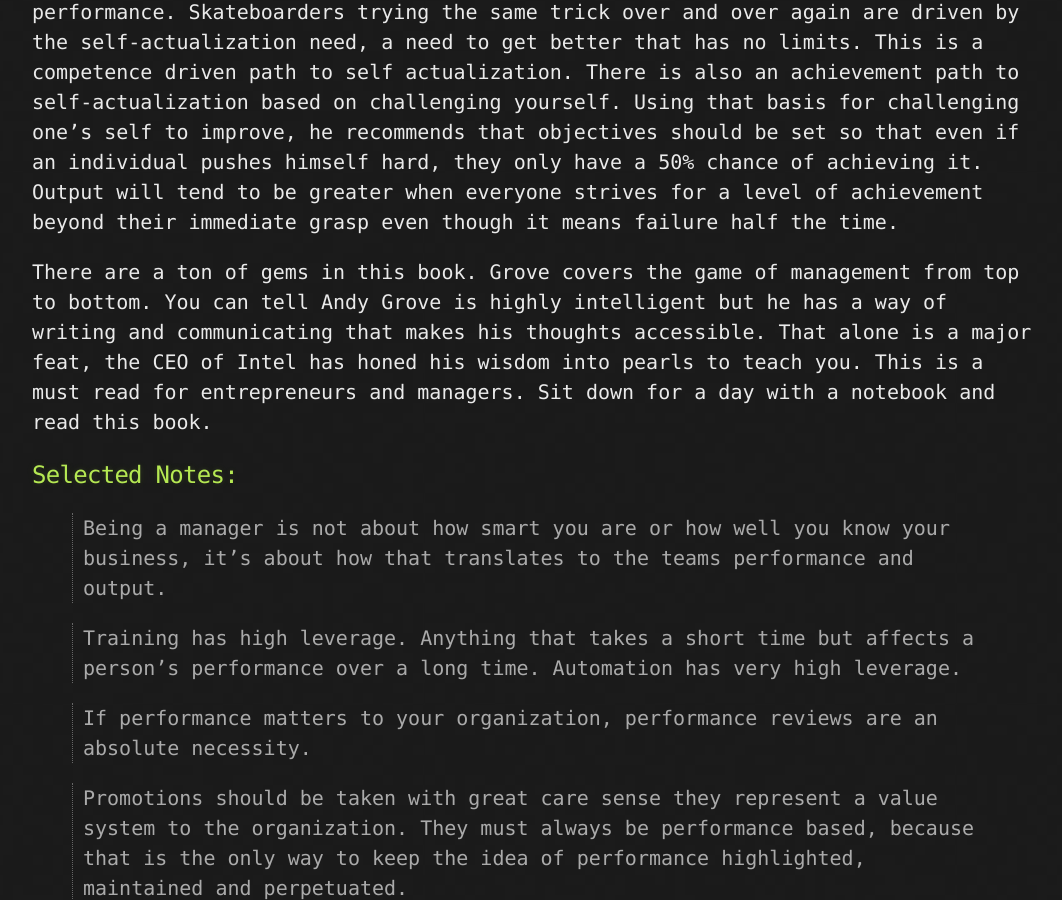
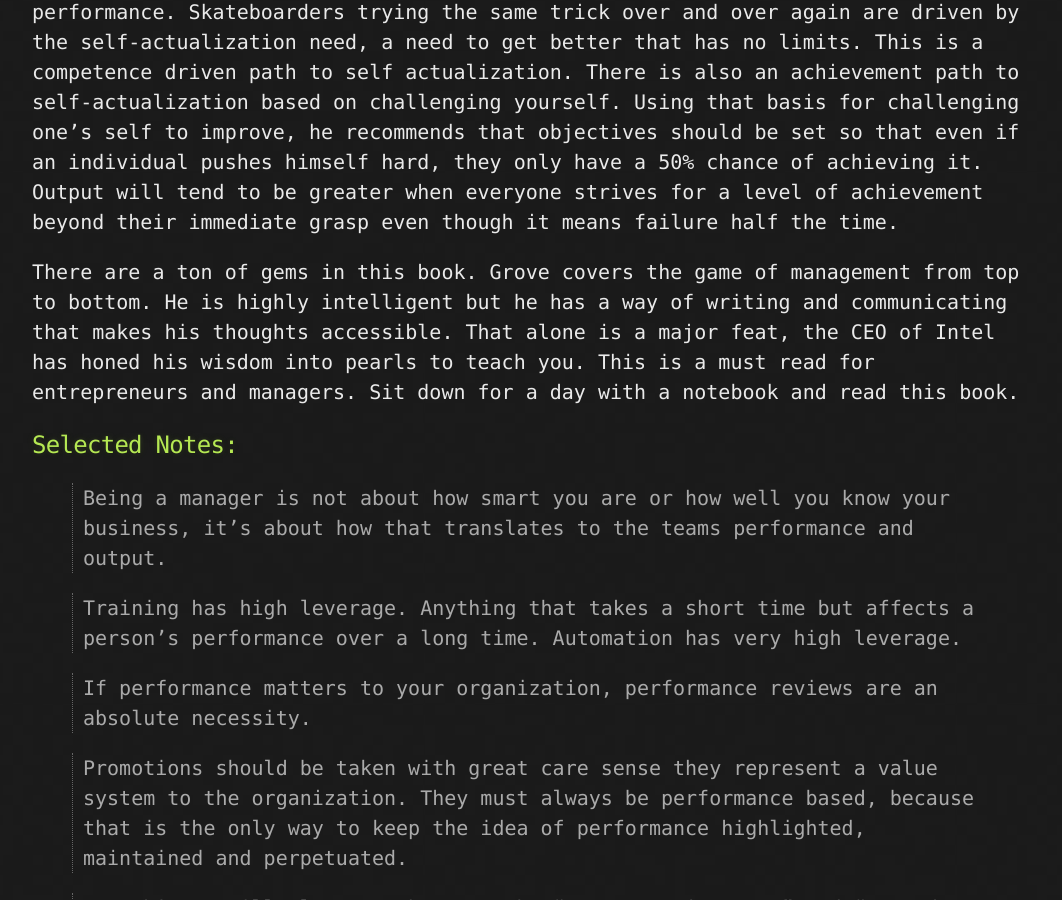
Before and after one commit to james-ingold/james-ingold.github.io, a Jekyll site: the page built from _books/high-output-management.md, in a window 1280 px wide and 900 px high, scrolled down 1424 px. Shown: the whole window, without its empty margins (108-1170 px from the left). Built offline with Jekyll 4.4.1, drawn with Linux system fonts in a browser that asks for light colours.

Commit message:
one more grammar fix

```diff
--- a/_books/high-output-management.md
+++ b/_books/high-output-management.md
@@ -17,7 +17,7 @@ Grove systematically approaches most areas of management in this book. He covers
 
 At one point Grove gets into Maslow's heirarchy of needs and decribes where money can decrease in being a motivating factor. In this heirarchy, self-actualization is at the top. Self-Actualization is the need to achieve one’s utter personal best in a chosen field of endeavor. This continues to motivate people to higher levels of performance. Skateboarders trying the same trick over and over again are driven by the self-actualization need, a need to get better that has no limits. This is a competence driven path to self actualization. There is also an achievement path to self-actualization based on challenging yourself. Using that basis for challenging one's self to improve, he recommends that objectives should be set so that even if an individual pushes himself hard, they only have a 50% chance of achieving it. Output will tend to be greater when everyone strives for a level of achievement beyond their immediate grasp even though it means failure half the time.
 
-There are a ton of gems in this book. Grove covers the game of management from top to bottom. You can tell Andy Grove is highly intelligent but he has a way of writing and communicating that makes his thoughts accessible. That alone is a major feat, the CEO of Intel has honed his wisdom into pearls to teach you. This is a must read for entrepreneurs and managers. Sit down for a day with a notebook and read this book.
+There are a ton of gems in this book. Grove covers the game of management from top to bottom. He is highly intelligent but he has a way of writing and communicating that makes his thoughts accessible. That alone is a major feat, the CEO of Intel has honed his wisdom into pearls to teach you. This is a must read for entrepreneurs and managers. Sit down for a day with a notebook and read this book.
 
 ### Selected Notes:
 
```
